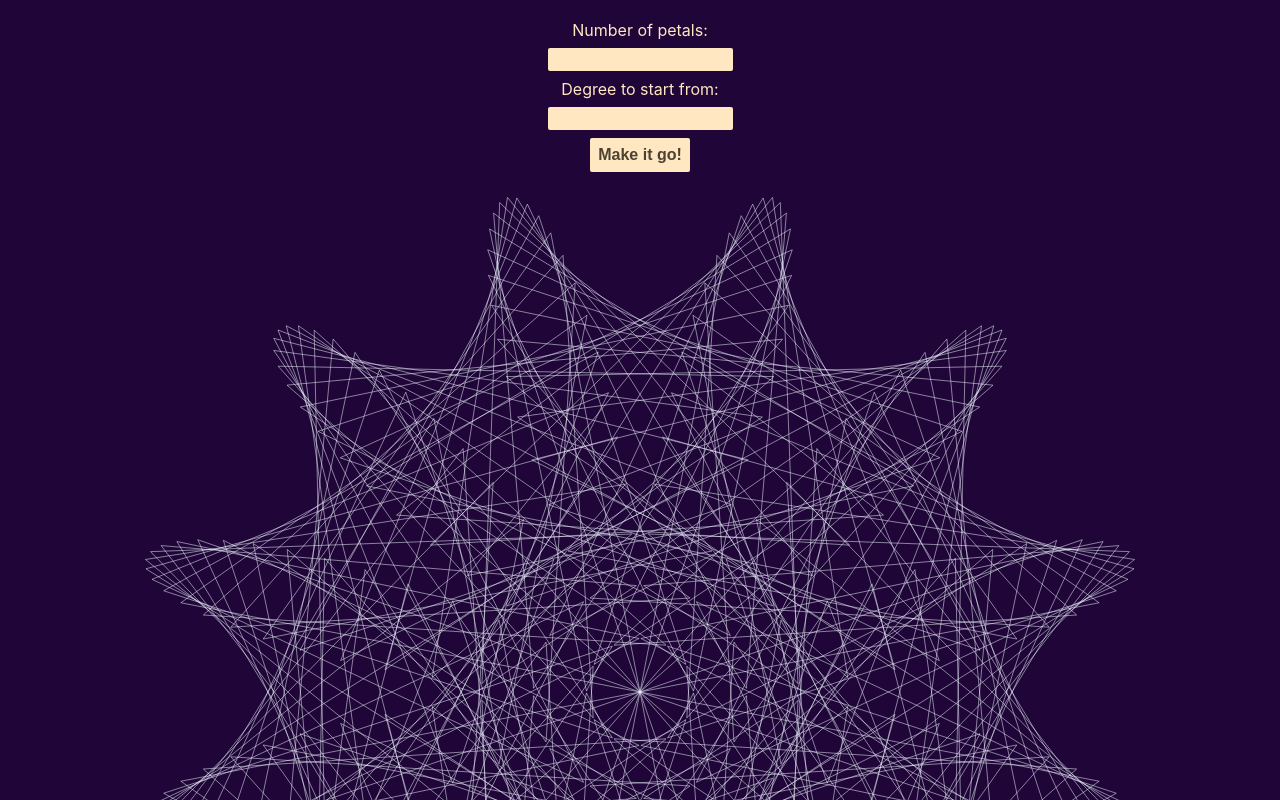
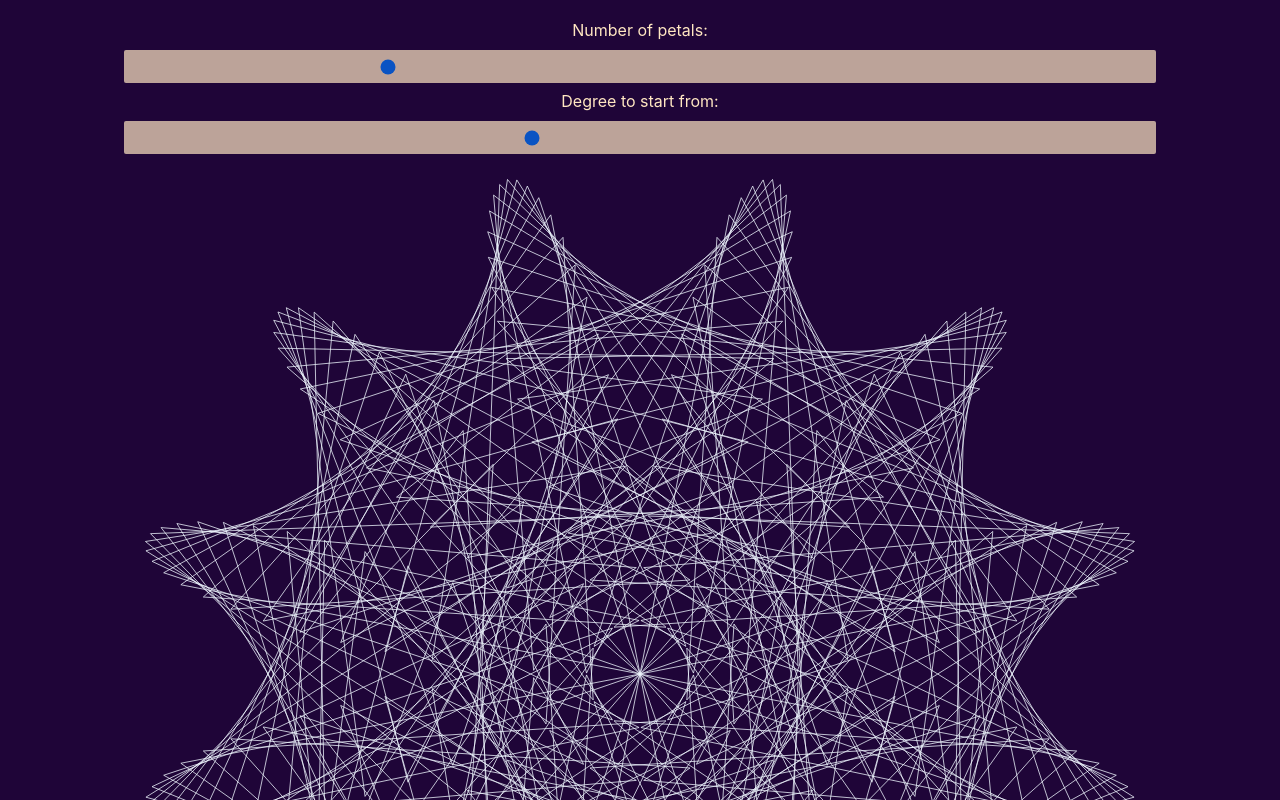
Before and after one commit to snschroeder/maurer-rose, a React (Create React App) app: page / in a window 1280 px wide. Shown: the top 800 px of the page. Built offline with nearby package versions, Linux system fonts and the light colour scheme.

Commit message:
begins transition from sequence string to sequence array to manage rose points. Adds polar rose overlay with Maurer Rose

```diff
--- a/src/Components/MaurerRose/MaurerRose.css
+++ b/src/Components/MaurerRose/MaurerRose.css
@@ -1,8 +1,11 @@
-.maurer-rose {
+.mRose {
+  fill: none;
+  stroke: aliceblue;
+  stroke-width: .3;
 }
 
-polygon, polyline, circle {
+.pRose {
   fill: none;
-  stroke: aliceblue;
-  stroke-width: .2;
+  stroke: greenyellow;
+  stroke-width: .5;
 }
--- a/src/Components/MaurerRose/MaurerRose.tsx
+++ b/src/Components/MaurerRose/MaurerRose.tsx
@@ -2,25 +2,61 @@ import React, { useState, useEffect } from 'react';
 import './MaurerRose.css';
 
 export default function MaurerRose(props: any) {
+  const [seqArray, setSeqArray] = useState<number[][]>([]);
   const [sequence, setSequence] = useState('');
+  const [roseSequence, setRoseSequence] = useState('');
   const [drawSpd, setDrawSpd] = useState(5);
   const { petals, degrees } = props;
 
   const buildSequence = (petals: number, degrees: number) => {
     let sequence:string = '';
-    let DEGREE_TO_RADIANS = Math.PI / 180
+
+    let seqArr: number[][] = [];
+    const DEGREE_TO_RADIANS = Math.PI / 180
+
     for (let i:number = 0; i < 361; i += 1) {
-      let k:number = i * degrees;
-      let r: number = 200 * Math.sin(((petals * k) * DEGREE_TO_RADIANS));
-      let x:number = r * Math.cos(k * DEGREE_TO_RADIANS);
-      let y:number = r * Math.sin(k * DEGREE_TO_RADIANS);
+      let k:number = i * degrees * DEGREE_TO_RADIANS;
+      let r: number = 200 * Math.sin(petals * k);
+      let x:number = -r * Math.cos(k);
+      let y:number = -r * Math.sin(k);
+
+      if (`${x}`.includes('e-')) {
+        x = 0;
+      }
+      if (`${y}`.includes('e-')) {
+        y = 0;
+      }
       sequence = (`${sequence} ${x},${y},`)
+      seqArr.push([x, y])
     }
-    return sequence
+    console.log(seqArr);
+    return seqArr;
+  }
+
+  const drawPolarRose = (petals: number) => {
+    let sequence:string = '';
+    const DEGREE_TO_RADIANS = Math.PI / 180;
+
+    for (let i:number = 0; i < 361; i += 1) {
+      let k:number = i * DEGREE_TO_RADIANS;
+      let r: number = 200 * Math.sin(petals * k);
+      let x:number = -r * Math.cos(k);
+      let y:number = -r * Math.sin(k);
+
+      if (`${x}`.includes('e-')) {
+        x = 0;
+      }
+      if (`${y}`.includes('e-')) {
+        y = 0;
+      }
+      sequence = `${sequence} ${x},${y},`
+    }
+    return sequence;
   }
 
   useEffect(() => {
-    setSequence(buildSequence(petals, degrees))
+    setSeqArray(buildSequence(petals, degrees))
+    setRoseSequence(drawPolarRose(petals))
   },[petals, degrees])
 
   return (
@@ -31,7 +67,8 @@ export default function MaurerRose(props: any) {
         viewBox={`-200 -200 400 400`}
         preserveAspectRatio="none"
       >
-        <polyline points={sequence} />
+        <polyline points={`${seqArray}`} className="mRose" />
+        {/* <polyline points={roseSequence} className="pRose" /> */}
       </svg>
     </section>
   )
--- a/src/Components/Selector/Selector.css
+++ b/src/Components/Selector/Selector.css
@@ -15,6 +15,39 @@
 .selector-label {
   margin-bottom: 8px;
 }
+
+.selector-slider {
+  -webkit-appearance: none;  /* Override default CSS styles */
+  appearance: none;
+  width: 100%; /* Full-width */
+  height: 25px; /* Specified height */
+  background: #d3d3d3; /* Grey background */
+  outline: none; /* Remove outline */
+  opacity: 0.7; /* Set transparency (for mouse-over effects on hover) */
+  -webkit-transition: .2s; /* 0.2 seconds transition on hover */
+  transition: opacity .2s;
+}
+
+.selector-slider:hover {
+  opacity: 1;
+}
+
+.selector-slider::-moz-range-thumb {
+  width: 25px; /* Set a specific slider handle width */
+  height: 25px; /* Slider handle height */
+  background: #4CAF50; /* Green background */
+  cursor: pointer; /* Cursor on hover */
+}
+
+.selector-form::-webkit-slider-thumb {
+  -webkit-appearance: none; /* Override default look */
+  appearance: none;
+  width: 25px; /* Set a specific slider handle width */
+  height: 25px; /* Slider handle height */
+  background: #4CAF50; /* Green background */
+  cursor: pointer; /* Cursor on hover */
+}
+
 
 #petals, #degrees, .selector-button {
   margin-bottom: 8px;
--- a/src/Components/Selector/Selector.tsx
+++ b/src/Components/Selector/Selector.tsx
@@ -28,21 +28,27 @@ export default function Selector() {
           Number of petals:
         </label>
         <input
-          type="number"
+          type="range"
+          min="2"
+          max="18"
+          value={petals}
+          className="selector-slider"
           id="petals"
           onChange={(e) => handlePetalsChange(e)}
         />
-
         <label htmlFor="degrees" className="selector-label">
           Degree to start from:
           </label>
-        <input
-          type="number"
-          id="degrees"
-          onChange={(e) => handleDegreesChange(e)}
-        />
-
-        <button type="submit" className="selector-button">Make it go!</button>
+          <input
+            type="range"
+            min="1"
+            max="179"
+            value={degrees}
+            className="selector-slider"
+            id="degrees"
+            onChange={(e) => {handleDegreesChange(e)}}
+          />
+        {/* <button type="submit" className="selector-button">Make it go!</button> */}
       </form>
       <MaurerRose
         petals={petals}
```
